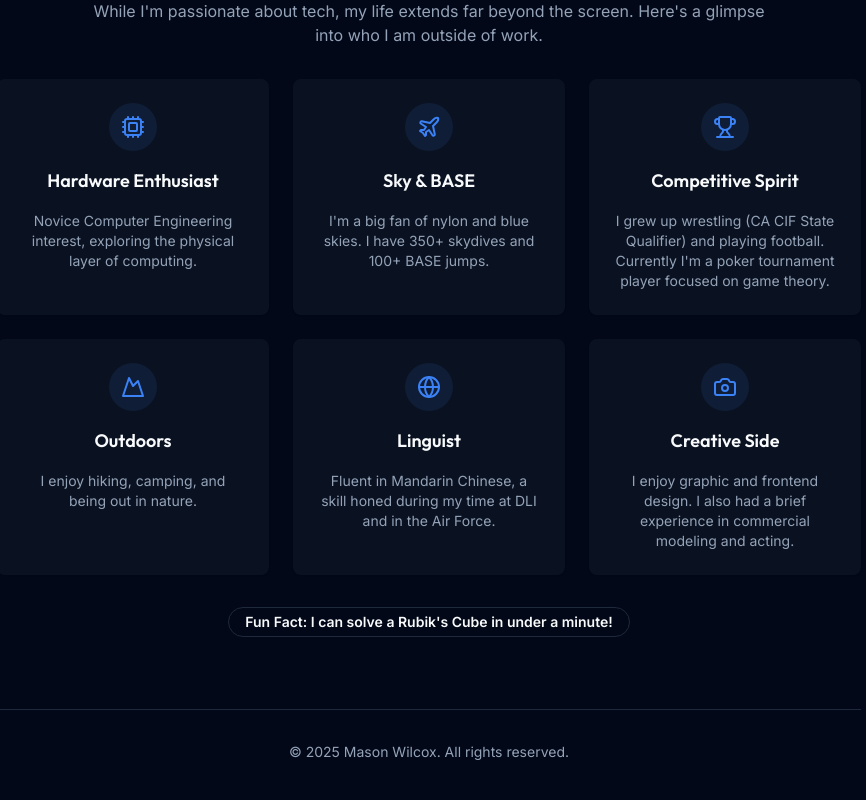
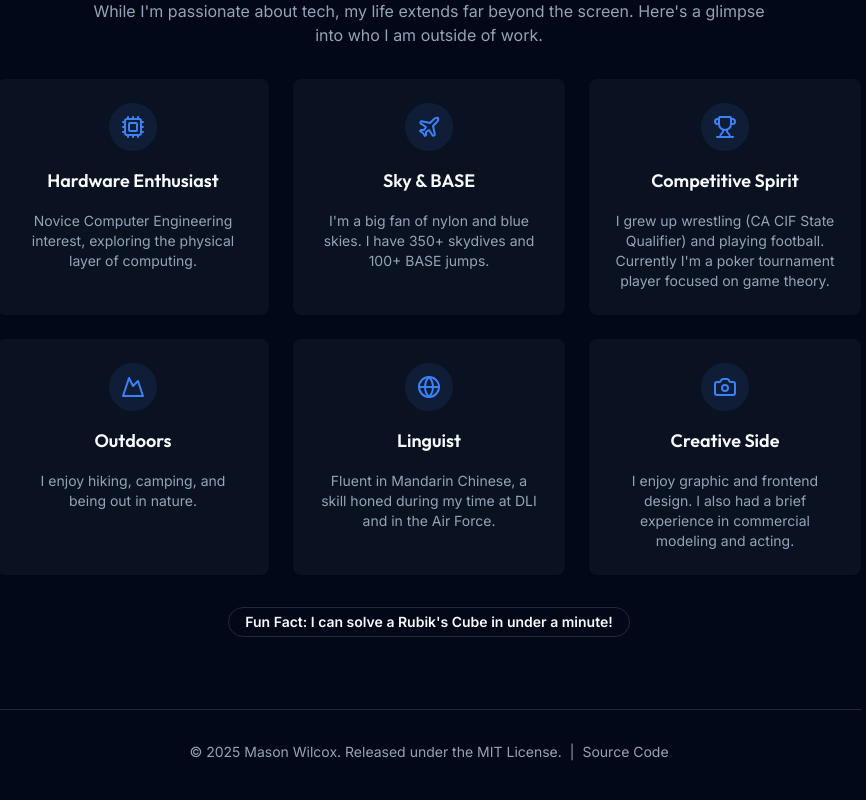
Before and after one commit to masonakdev/developer-portfolio, a React (Vite) app: page / in a window 1280 px wide. Shown: the part 2739-3539 px from the top of the page, without its empty margins (211-1077 px from the left). Built offline with nearby package versions, Linux system fonts and the light colour scheme.

Commit message:
chore: update website copyright

```diff
--- a/src/App.tsx
+++ b/src/App.tsx
@@ -18,7 +18,18 @@
         <Interests />
       </div>
       <footer className="mt-6 py-8 text-center text-sm text-muted-foreground border-t">
-        <p>&copy; {new Date().getFullYear()} Mason Wilcox. All rights reserved.</p>
+        <p>
+          &copy; {new Date().getFullYear()} Mason Wilcox. Released under the MIT License.
+          <span className="mx-2">|</span>
+          <a
+            href="https://github.com/masonakdev/developer-portfolio"
+            target="_blank"
+            rel="noopener noreferrer"
+            className="hover:underline hover:text-foreground transition-colors"
+          >
+            Source Code
+          </a>
+        </p>
       </footer>
     </Layout>
   );
```
